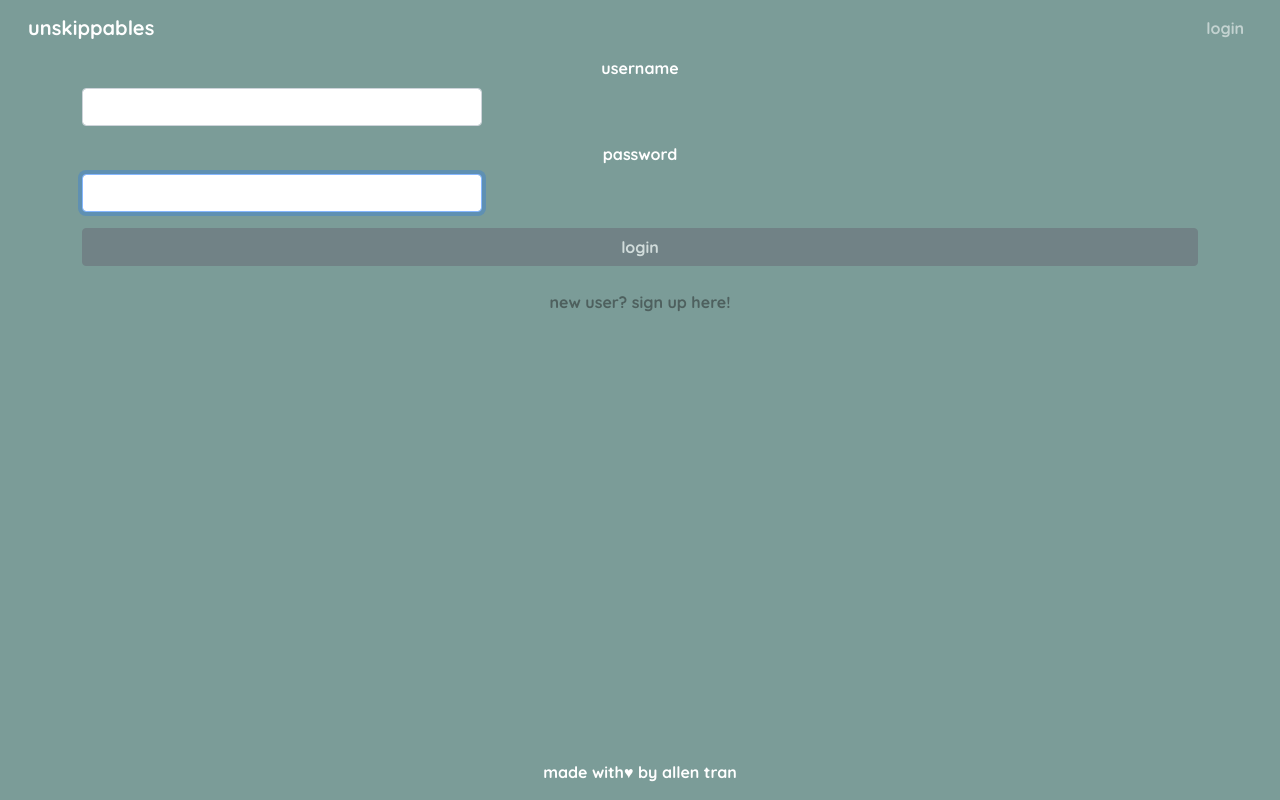
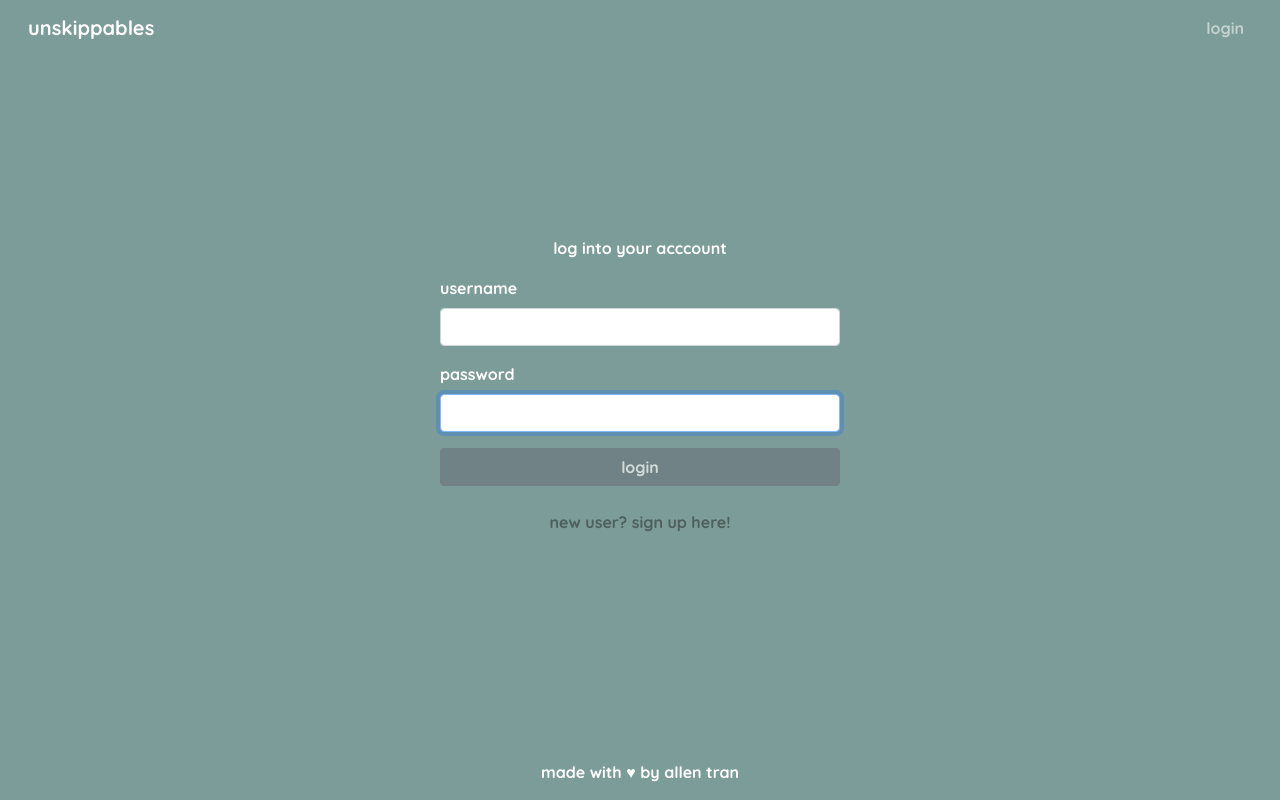
Before and after one commit to allen-tran/unskippables, a React (Create React App) app: page / in a window 1280 px wide. Built offline with nearby package versions, Linux system fonts and the light colour scheme.

Commit message:
log in and sign in ui finished;

```diff
--- a/package.json
+++ b/package.json
@@ -15,6 +15,7 @@
     "mysql": "^2.18.1",
     "react": "^17.0.2",
     "react-dom": "^17.0.2",
+    "react-router-dom": "^5.0.0",
     "react-scripts": "5.0.0",
     "reactstrap": "^9.0.1",
     "web-vitals": "^2.1.4"
--- a/src/App.css
+++ b/src/App.css
@@ -30,6 +30,16 @@
   color: white;
 }
 
+.body-container{
+  /* background-color: #4a6fa5; */
+  align-items: center;
+  justify-content: center;
+  display: flex;
+  flex-direction: column;
+  min-height: 50vh;
+  /* color:white; */
+
+}
 .App-link {
   color: #61dafb;
 }
--- a/src/App.js
+++ b/src/App.js
@@ -1,13 +1,24 @@
 import './App.css';
 import React from 'react';
+import { BrowserRouter } from 'react-router-dom';
 import Footer from './Components/Footer/Footer';
 import UnauthedView from './Pages/UnauthedView';
+import Navbar from './Components/Navbar/Navbar';
 
 function App() {
   return (
     <div className="App">
-      <UnauthedView />
-      <Footer />
+      <Navbar />
+      <BrowserRouter>
+        {/* <Navigation authed={authenticated}> */}
+        <div>
+          <UnauthedView />
+          {/* <UnauthedView /> */}
+
+        </div>
+        <Footer />
+        {/* </Navigation> */}
+      </BrowserRouter>
     </div>
 
   );
--- a/src/Pages/UnauthedView.js
+++ b/src/Pages/UnauthedView.js
@@ -1,12 +1,12 @@
 import React from 'react';
-import Navbar from '../Components/Navbar/Navbar';
 import SignIn from '../Components/SignIn/SignIn';
+// import SignUp from '../Components/SignUp/SignUp';
 
 export default function UnauthedView() {
   return (
-    <div className="fragment">
-      <Navbar />
+    <div>
       <SignIn />
+      {/* <SignUp /> */}
     </div>
   );
 }
--- a/src/components/Footer/Footer.js
+++ b/src/components/Footer/Footer.js
@@ -26,6 +26,7 @@ export default function Footer() {
       <div style={style}>
         <div>
           made with
+          {' '}
           <span>♥</span>
           {' '}
           by allen tran
--- a/src/components/SignIn/SignIn.css
+++ b/src/components/SignIn/SignIn.css
@@ -1,7 +1,13 @@
 .main-container{
-    /* max-width: fit-content; */
-    width: 300px;
+    align-items: center;
+    justify-content: center;
+    display: flex;
+    flex-direction: column;
+    width: 500px;
+    margin-top: 180px;
+    margin-bottom: auto;
 }
+
 .login-button{
     width: 40px;
 }
--- a/src/components/SignIn/SignIn.js
+++ b/src/components/SignIn/SignIn.js
@@ -29,10 +29,13 @@ export default function SignIn() {
   }
   return (
     <Container className="main-container">
+      <div className="banner">
+        <p>log into your acccount</p>
+      </div>
       <form>
         {forms.map((x) => (
-          <FormGroup key={0}>
-            <Label>{x.text}</Label>
+          <FormGroup key={0} style={{ textAlign: 'left' }}>
+            <Label style={{ textAlign: 'left' }}>{x.text}</Label>
             <Input
               autoFocus
               name={x.name}
--- a/src/components/SignUp/SignUp.css
+++ b/src/components/SignUp/SignUp.css
@@ -1,3 +1,13 @@
-*{
+.main-container{
+    align-items: center;
+    justify-content: center;
+    display: flex;
+    flex-direction: column;
+    width: 500px;
+    margin-top: 80px;
+    margin-bottom: auto;
+}
 
+.login-button{
+    width: 40px;
 }
--- /dev/null
+++ b/src/components/SignUp/SignUp.js
@@ -0,0 +1,80 @@
+import React, { useState } from 'react';
+import {
+  Container, FormGroup, Label, Input, Spinner, Button,
+} from 'reactstrap';
+import './SignUp.css';
+
+export default function SignIn() {
+  const [firstName, setFirstName] = useState('');
+  const [lastName, setLastName] = useState('');
+  const [email, setEmail] = useState('');
+  const [username, setUsername] = useState('');
+  const [password, setPassword] = useState('');
+  const [isLoading, setIsLoading] = useState(false);
+
+  const forms = [
+    {
+      text: 'first name', name: 'first name', placeholder: 'cool fist name', callback: setFirstName,
+    },
+    {
+      text: 'last name', name: 'last name', placeholder: 'cool last name', callback: setLastName,
+    },
+    {
+      text: 'email', name: 'email', placeholder: 'liluzivert@gmail.com', callback: setEmail,
+    },
+    {
+      text: 'username', name: 'username', placeholder: 'liluzivert', callback: setUsername,
+    },
+    {
+      text: 'password', name: 'password', placeholder: 'supersecret!', callback: setPassword,
+    },
+  ];
+
+  function formEmpty() {
+    return username.length && password.length
+    && firstName.length && lastName.length.length && email.length;
+  }
+
+  async function handleSignUp() {
+    setIsLoading(true);
+    // try {
+    //   props.history.push('/');
+    // } catch (e) {
+    //   alert(e.message, 'BRO SOMETHING WENT WRONG');
+    //   setIsLoading(false);
+    // }
+  }
+  return (
+    <Container className="main-container">
+      <div className="banner">
+        <p>create an account</p>
+      </div>
+      <form>
+        {forms.map((x) => (
+          <FormGroup key={0} style={{ textAlign: 'left' }}>
+            <Label style={{ textAlign: 'left' }}>{x.text}</Label>
+            <Input
+              autoFocus
+              name={x.name}
+              type={x.name}
+              placeholder={x.placeholder}
+              onChange={(e) => x.callback(e.target.value)}
+              style={{ width: '400px' }}
+            />
+          </FormGroup>
+        ))}
+        <Button
+          block
+          className="login-button"
+          disabled={!formEmpty() || isLoading}
+          type="submit"
+          onClick={() => handleSignUp(username, password)}
+        >
+          {isLoading ? <Spinner color="primary" /> : "let's go!"}
+        </Button>
+      </form>
+      <br />
+      <a href="signup" style={{ color: '#4e605e', textDecoration: 'none' }}>already part of the club? sign in silly!</a>
+    </Container>
+  );
+}
```
Also changed, not shown: 2 other files (tests, documents, lock files or other folders).
